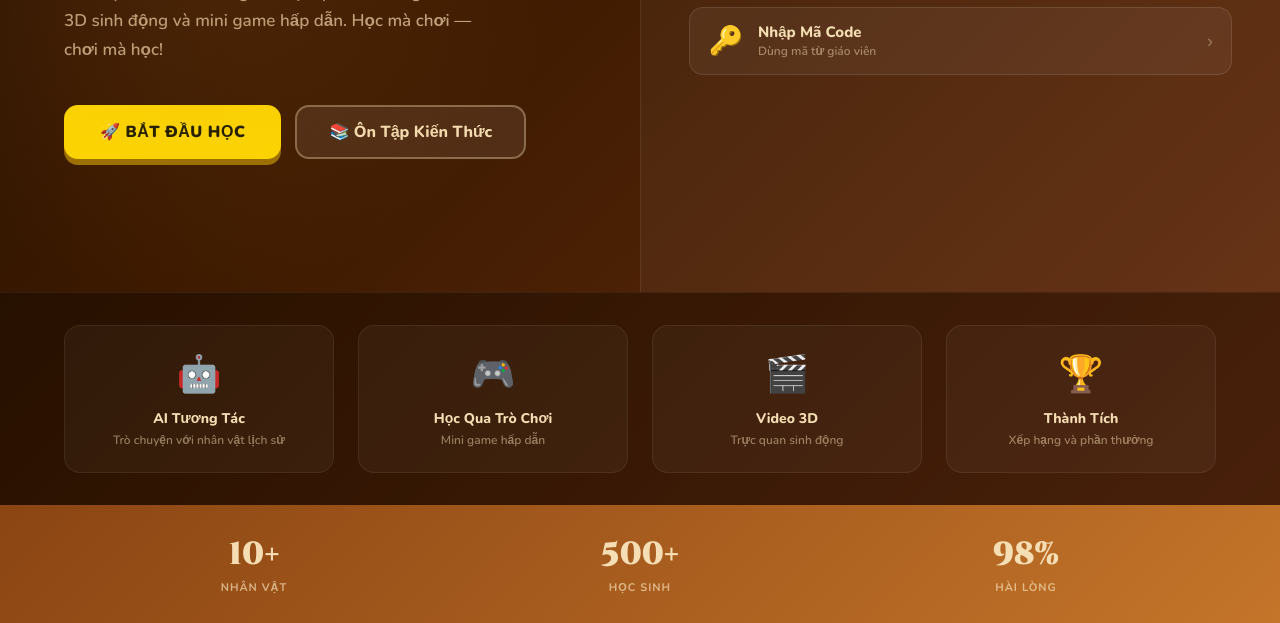
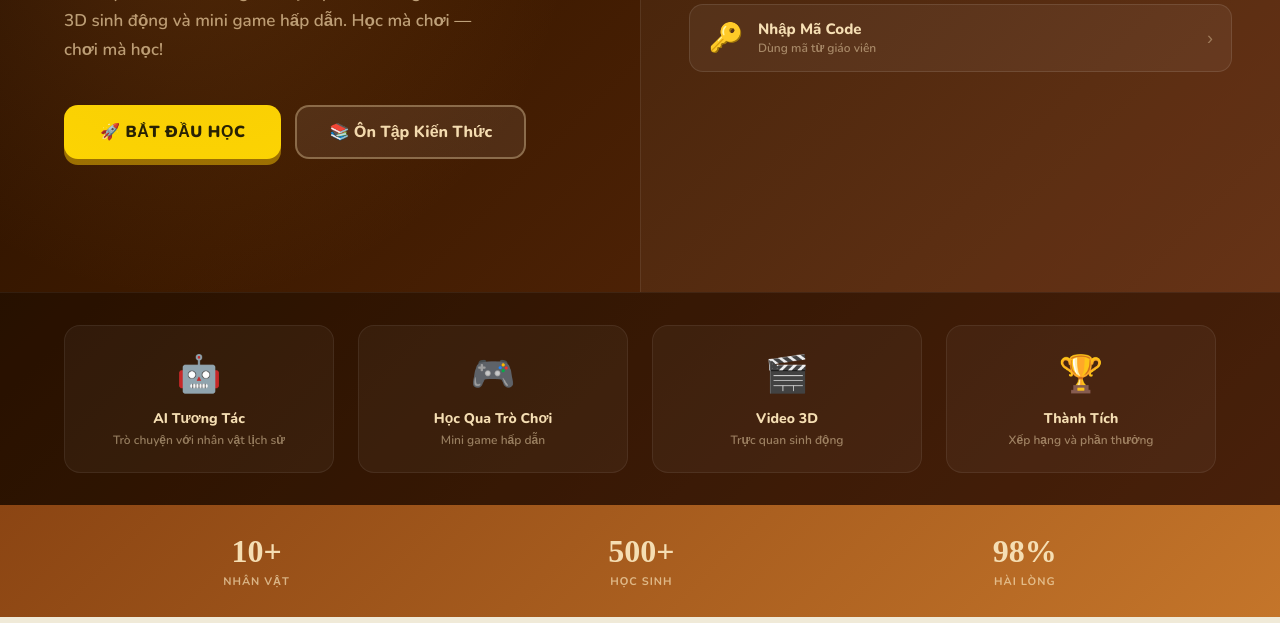
Before and after one commit to Js-Kai/Archive, a website: page frontend/index.html in a window 1280 px wide. Shown: the part 508-1131 px from the top of the page. Drawn offline with nearby package versions, Linux system fonts and the light colour scheme.

Commit message:
Update index.html

```diff
--- a/frontend/index.html
+++ b/frontend/index.html
@@ -5,7 +5,7 @@
   <meta name="viewport" content="width=device-width, initial-scale=1.0" />
   <title>HistoryHero - Học Lịch Sử Tương Tác</title>
   <link rel="preconnect" href="https://fonts.googleapis.com">
-  <link href="https://fonts.googleapis.com/css2?family=Cinzel:wght@700;900&family=Nunito:wght@400;600;700;800;900&display=swap" rel="stylesheet">
+  <link href="https://fonts.googleapis.com/css2?family=Cormorant+Garamond:wght@700;900&family=Playfair+Display:wght@700;900&family=Nunito:wght@400;600;700;800;900&subset=vietnamese&display=swap" rel="stylesheet">
   <script src="https://cdn.jsdelivr.net/npm/jsqr@1.4.0/dist/jsQR.min.js"></script>
   <style>
     :root {
```
